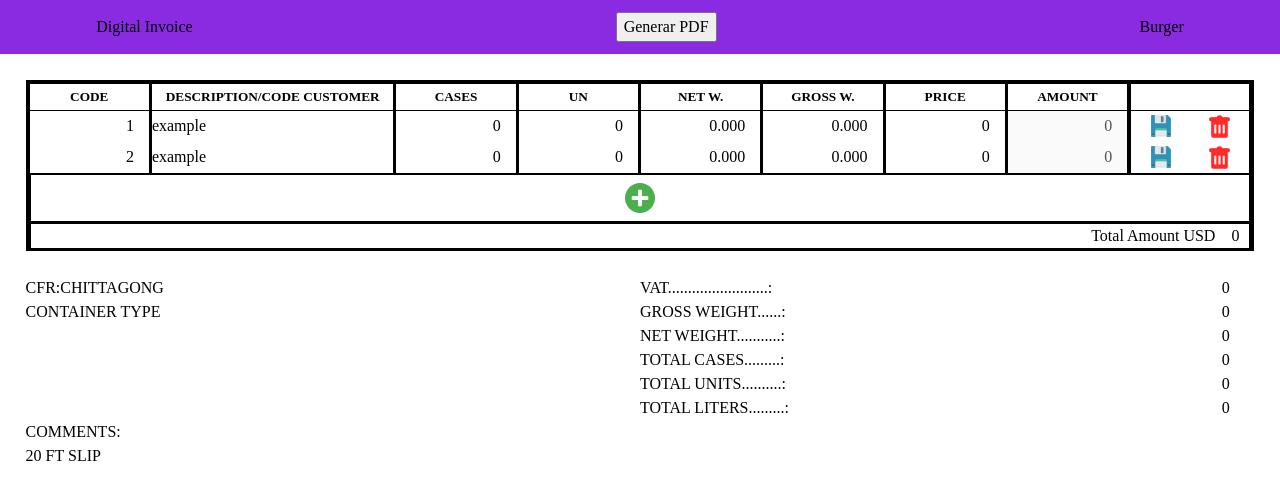
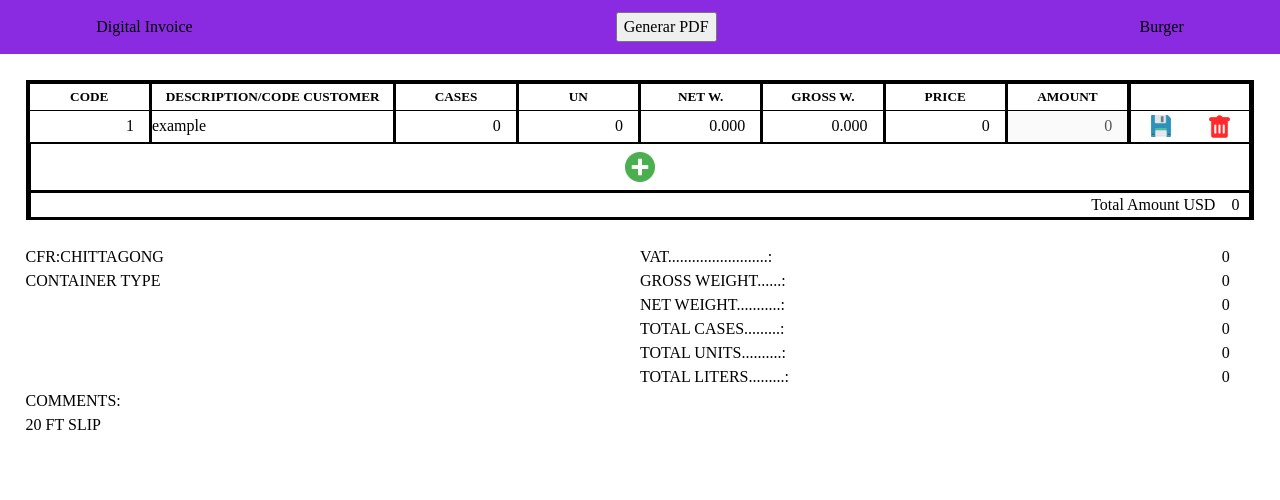
Before and after one commit to PDFgenerator/PDFgenerator.github.io, a React (Create React App) app: page / in a window 1280 px wide. Shown: the top 500 px of the page. Built offline with nearby package versions, Linux system fonts and the light colour scheme; a web font is replaced by a local one.

Commit message:
function delete row is ready

```diff
--- a/src/App/Inovoice/RowCard/rowCard.jsx
+++ b/src/App/Inovoice/RowCard/rowCard.jsx
@@ -16,10 +16,9 @@ export function RowCard(props) {
     const [price, setPrice] = useState(0);
     const [amount, setAmount] = useState(props.amount);
 
-    // calculateAmount(DataService.table)
 
     const edit = (rowToEdit) => {
-        console.log(DataService.table.filter( row => row.id === rowToEdit.id))
+        // console.log(DataService.table.filter( row => row.id === rowToEdit.id))
         let row = DataService.table.filter( row => row.id === rowToEdit.id)
         let index = DataService.table.indexOf(row[0])
 
@@ -50,6 +49,7 @@ export function RowCard(props) {
     }
 
 
+
     return (
         <form className={css.RowStyles} onSubmit={ save } >
 
@@ -61,10 +61,9 @@ export function RowCard(props) {
             <input defaultValue={props.gross} onChange={ (e) => setGross(e.target.value) }       className={css.gross} type="number" step="0.001" required/>
             <input defaultValue={props.price} onChange={ (e) => setPrice(e.target.value) }       className={css.price} type="number" step="0.01" required/>
             <input value={props.amount} className={css.amount} type="number" step="0.01" disabled/>
-            {console.log("row: ",id ,props.amount, amount)}
             <div className={css.FirstInput}>
                 <button type="submit" ><img src={disquete} alt="disquete" /></button>
-                <button><img className={css.Bucket} src={bucket} alt="bucket" /></button>
+                <button onClick={ () => {props.deleteById(id); props.setIsDeleting(false)}} ><img className={css.Bucket} src={bucket} alt="bucket" /></button>
             </div>
         </form>
     )
--- a/src/App/Inovoice/table.jsx
+++ b/src/App/Inovoice/table.jsx
@@ -12,12 +12,14 @@ function Table() {
     const [array, setArray] = useState([]);
     const [loading, setLoading] = useState(false)
     const [isSaved, setIsSaved] = useState(false)
+    // const [isDeleting, setIsDeleting] = useState(false)
 
     useEffect( () => {
         calculateAmount(DataService.table)
         setArray(DataService.table)
         setTotals(DataService.totals.amount)
         setLoading(true)
+        // setIsDeleting(false)
     },[loading, isSaved])
 
     const create = () => {
@@ -38,11 +40,18 @@ function Table() {
         array.push(newROW)
     }
 
+    const deleteById = (id) => {
+        DataService.table = DataService.table.filter(row => row.id !== id)
+
+        console.log(DataService.table)
+    }
+
     // console.log("Rows counter: ", array.length)
-    console.log("Rows counter: ", array)
+    // console.log("Rows counter: ", array)
 
     return (
         <div>
+
             <div className={css.ContainerTable}>
                 <section>
                     <header>
@@ -72,6 +81,9 @@ function Table() {
                                         price={row.price}
                                         amount={row.amount}
                                         setIsSaved={setIsSaved}
+                                        deleteById={deleteById}
+                                        setIsDeleting={setLoading}
+                                        thisRow={row}
                                     />
                         })
                         :"is loading"
--- a/src/Repository/DataService.js
+++ b/src/Repository/DataService.js
@@ -13,18 +13,18 @@ export let DataService = {
             gross: "0.000",
             price: 0.00,
             amount: 0.00,
-        },
-        {
-            id: 2,
-            code: "2",
-            description: "example",
-            cases: 0,
-            un: "0",
-            net: "0.000",
-            gross: "0.000",
-            price: 0.00,
-            amount: 0.00,
-        },
+        }// ,
+        // {
+        //     id: 2,
+        //     code: "2",
+        //     description: "example",
+        //     cases: 0,
+        //     un: "0",
+        //     net: "0.000",
+        //     gross: "0.000",
+        //     price: 0.00,
+        //     amount: 0.00,
+        // },
     ],
     totals:{
         amount: 0.00,
@@ -75,5 +75,5 @@ export function updateTotals() {
 
 
 
-    console.log(DataService.totals, DataService.totals["amount"] = sum("amount"))
+    // console.log(DataService.totals, DataService.totals["amount"] = sum("amount"))
 }
```
